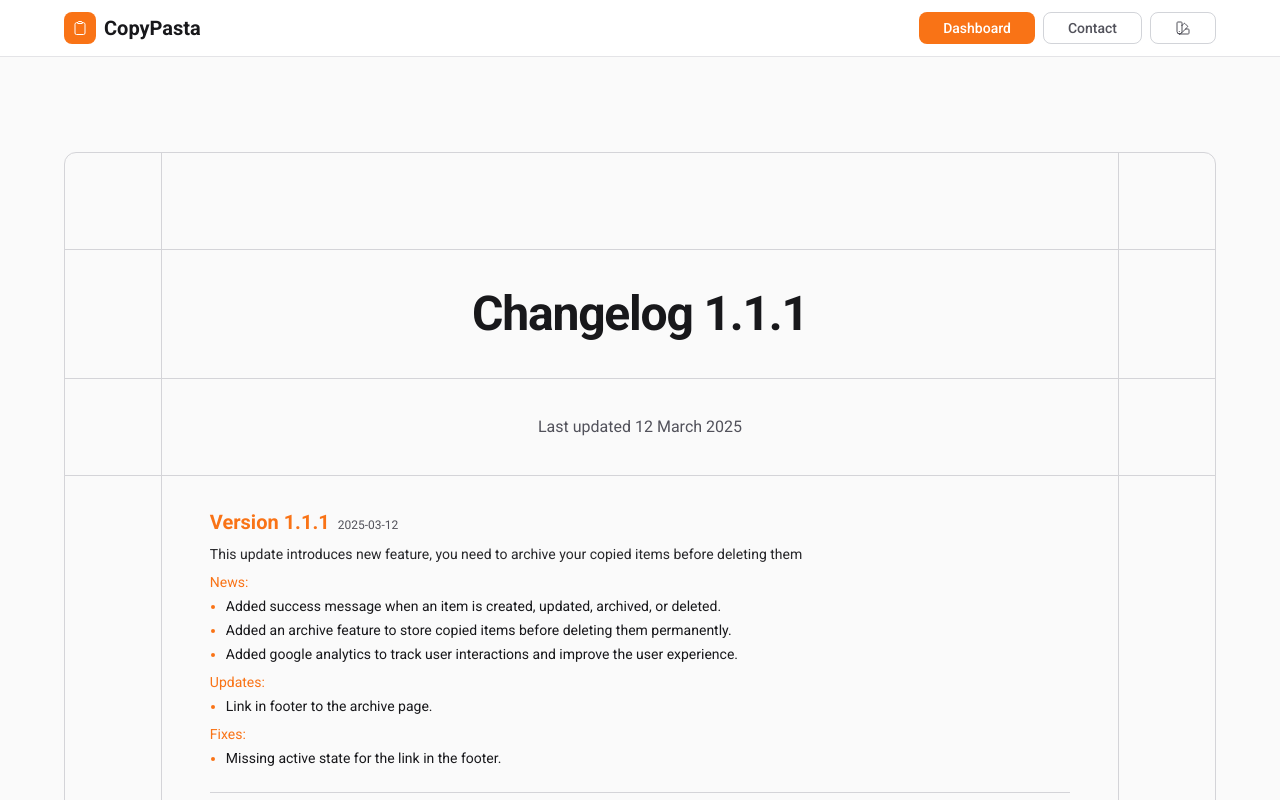
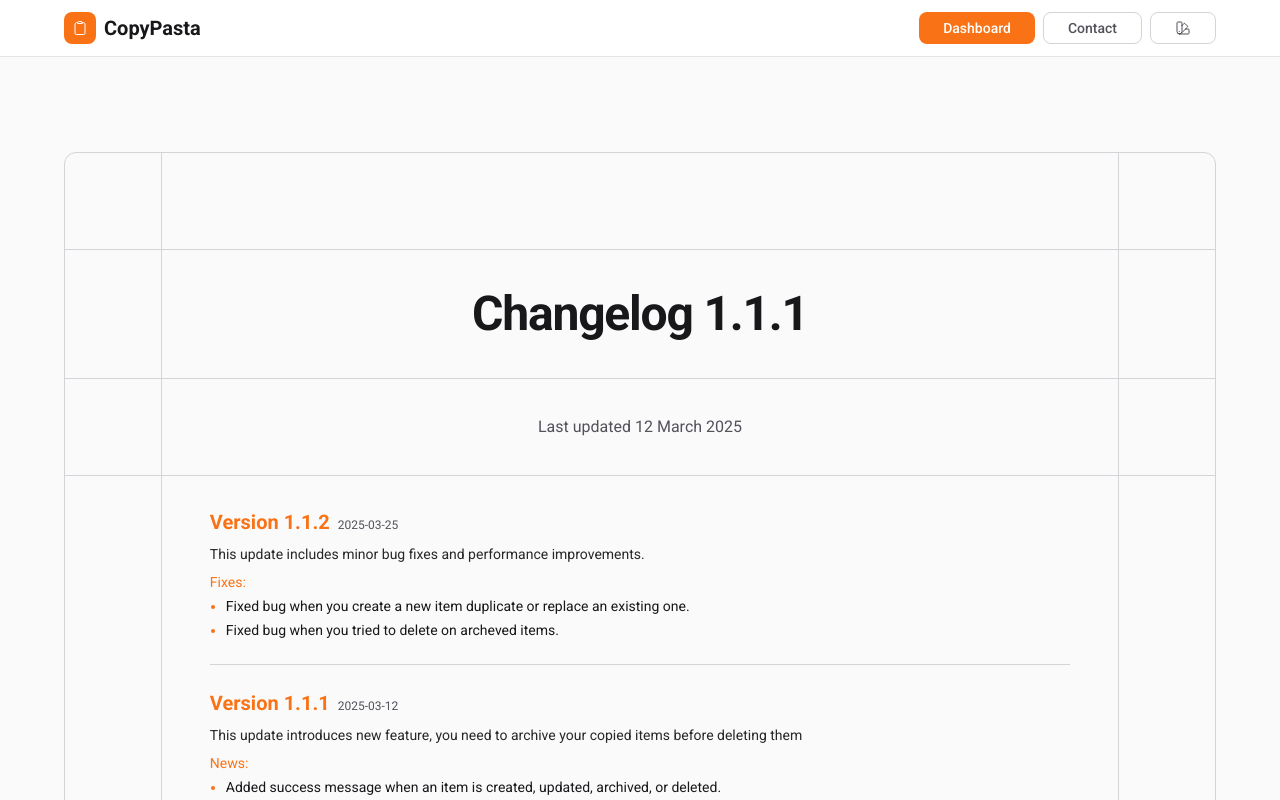
Before and after one commit to TheRedRacing/copypasta, a Next.js app: page /changelog in a window 1280 px wide. Shown: the top 800 px of the page. Built offline with nearby package versions, Linux system fonts and the light colour scheme.

Commit message:
Update changelog for version 1.1.2; fix localStorage keys for archived items in TrashButton component

```diff
--- a/src/changelog.json
+++ b/src/changelog.json
@@ -2,6 +2,17 @@
     "current_version": "1.1.1",
     "date": "2025-03-12",
     "changes": [
+        {
+            "version": "1.1.2",
+            "date": "2025-03-25",
+            "description": "This update includes minor bug fixes and performance improvements.",
+            "news": [],
+            "updates": [],
+            "fixes": [
+                "Fixed bug when you create a new item duplicate or replace an existing one.",
+                "Fixed bug when you tried to delete on archeved items."
+            ]
+        },
         {
             "version": "1.1.1",
             "date": "2025-03-12",
--- a/src/components/card/button.tsx
+++ b/src/components/card/button.tsx
@@ -33,16 +33,16 @@ function TrashButton({ item }: TrashButtonProps) {
         const id = item.id;
 
         // Récupération des données sauvegardées
-        const savedData: clipboardItem[] = JSON.parse(localStorage.getItem("clipboardTexts") || "[]");
-        const savedOrder: number[] = JSON.parse(localStorage.getItem("clipboardOrder") || "[]");
+        const savedData: clipboardItem[] = JSON.parse(localStorage.getItem("clipboardArchive") || "[]");
+        const savedOrder: number[] = JSON.parse(localStorage.getItem("clipboardArchiveOrder") || "[]");
 
         // Suppression de l'élément dans le tableau
         const updatedTexts = savedData.filter((item) => item.id !== id);
         const updatedOrder = savedOrder.filter((order) => order !== id);
 
         // Mise à jour des données
-        localStorage.setItem('clipboardOrder', JSON.stringify(updatedOrder));
-        localStorage.setItem('clipboardTexts', JSON.stringify(updatedTexts));
+        localStorage.setItem('clipboardArchiveOrder', JSON.stringify(updatedOrder));
+        localStorage.setItem('clipboardArchive', JSON.stringify(updatedTexts));
 
         // Mise à jour de l'état
         setIsDeleted(true);
```
